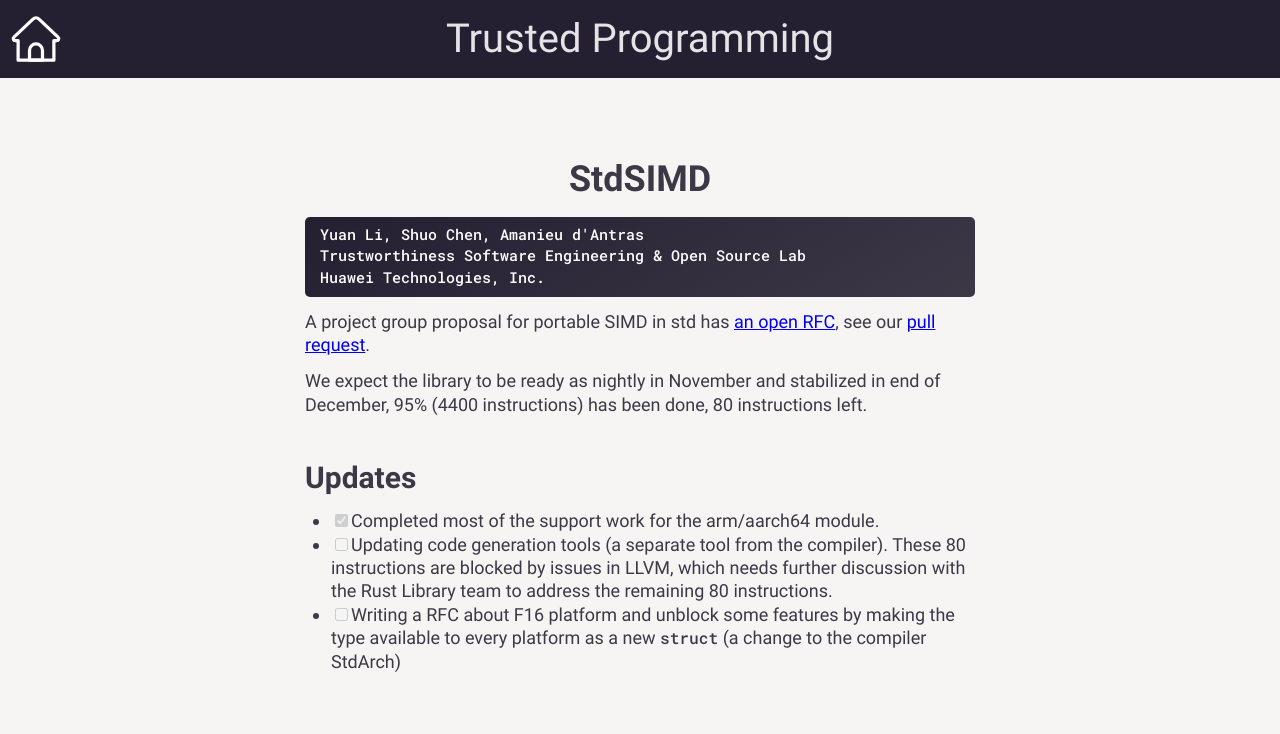
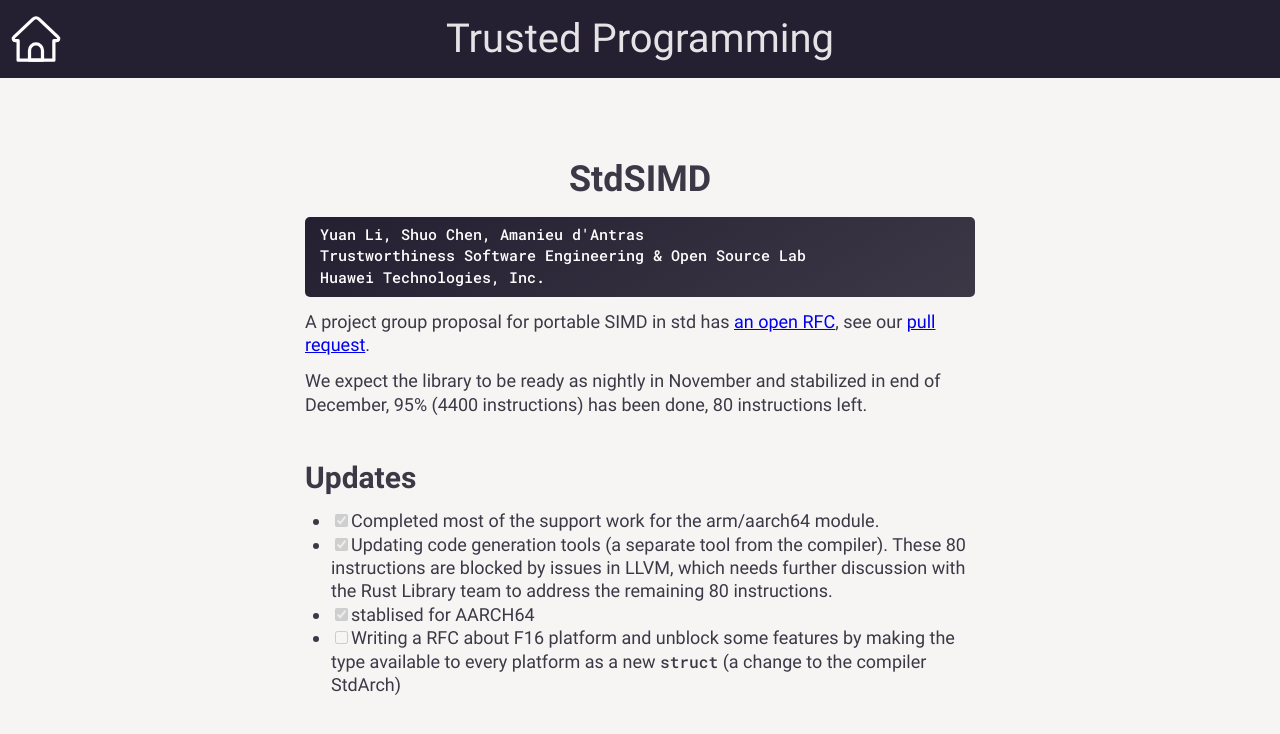
Before and after one commit to yijunyu/trusted-programming.github.io, a Jekyll site: the page built from articles/work-in-progress/Library/SIMD.md, in a window 1280 px wide. Shown: the top 734 px of the page. Built offline with Jekyll 4.4.1, drawn with Linux system fonts in a browser that asks for light colours.

Commit message:
Update SIMD.md

```diff
--- a/articles/work-in-progress/Library/SIMD.md
+++ b/articles/work-in-progress/Library/SIMD.md
@@ -20,5 +20,6 @@ has been done, 80 instructions left.
 
 ## Updates
 - [x] Completed most of the support work for the arm/aarch64 module.
-- [ ] Updating code generation tools (a separate tool from the compiler).  These 80 instructions are blocked by issues in LLVM, which needs further discussion with the Rust Library team to address the remaining 80 instructions.
+- [x] Updating code generation tools (a separate tool from the compiler).  These 80 instructions are blocked by issues in LLVM, which needs further discussion with the Rust Library team to address the remaining 80 instructions.
+- [x] stablised for AARCH64
 - [ ] Writing a RFC about F16 platform and unblock some features by making the type available to every platform as a new `struct` (a change to the compiler StdArch)
```
